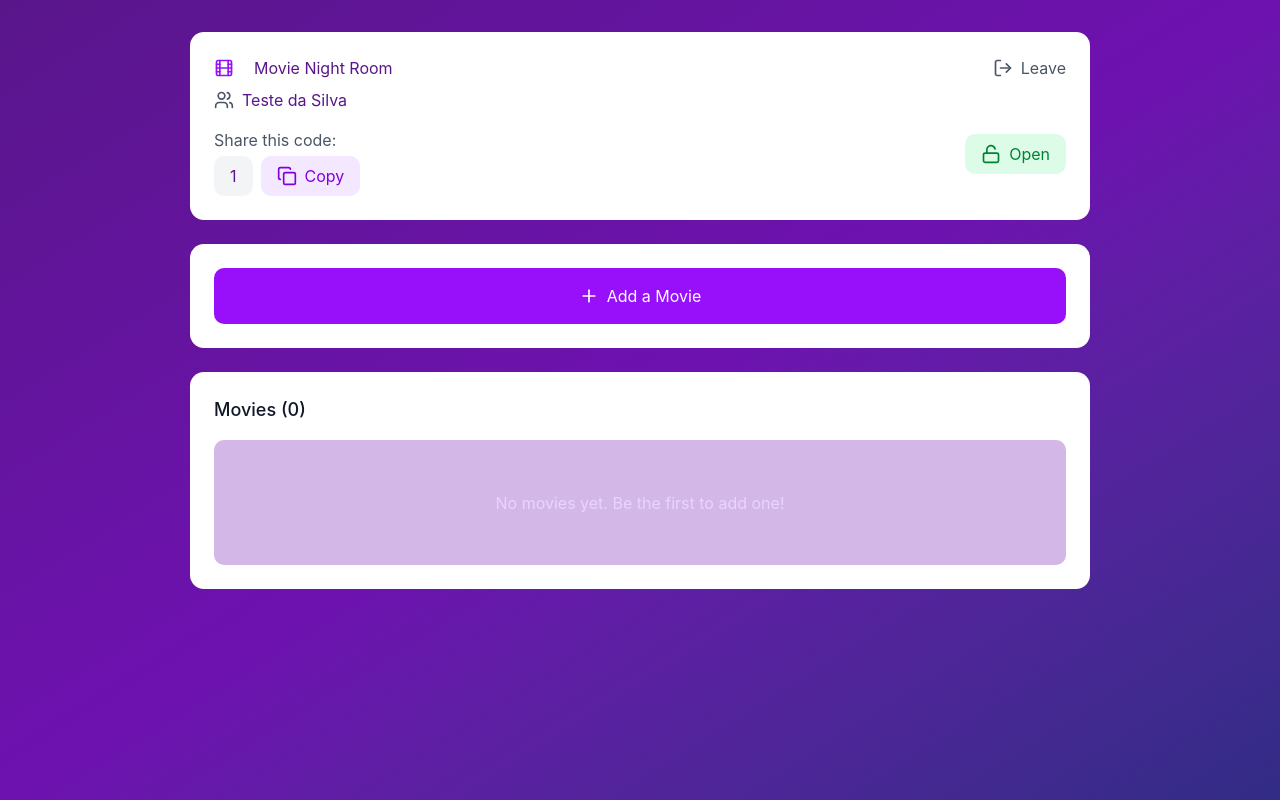
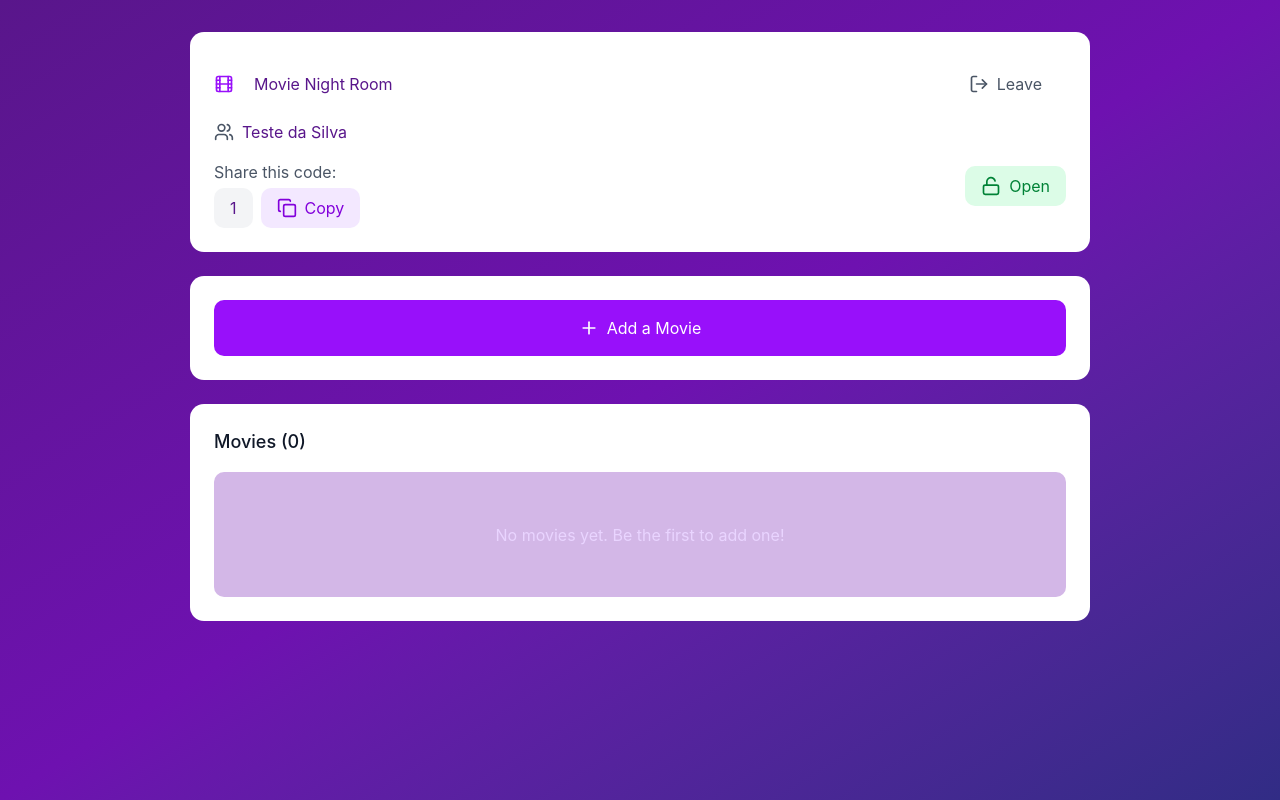
Before and after one commit to wrspada02/frontend-boilerplate, a Next.js app: page /room/1 in a window 1280 px wide. Built offline with nearby package versions, Linux system fonts and the light colour scheme.

Commit message:
chore: wrap with link to route to index page

```diff
--- a/src/pages/room/[code].tsx
+++ b/src/pages/room/[code].tsx
@@ -107,6 +107,10 @@ export default function Room() {
             </figure>
 
             {token ? null : (
+              <Button.Link
+                href={'/'}
+                className="!w-fit"
+              >
                 <figure className="flex items-center gap-2">
                   <Image
                     src={'/leave.svg'}
@@ -116,6 +120,7 @@ export default function Room() {
                   />
                   <figcaption className="text-[#4A5565] text-base leading-6">Leave</figcaption>
                 </figure>
+              </Button.Link>
             )}
           </div>
 
```
Lines whose indentation alone changed are shown as unchanged.
